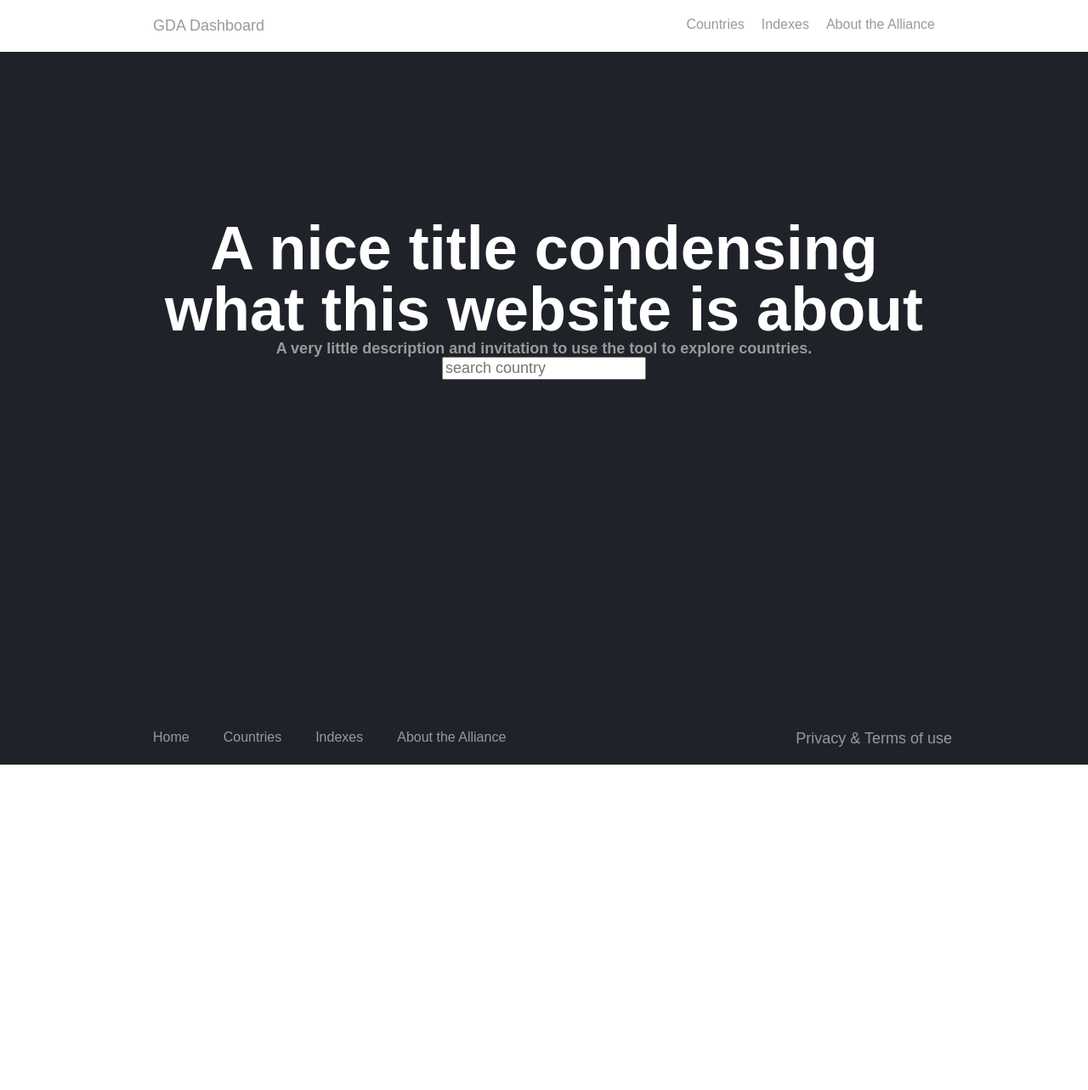
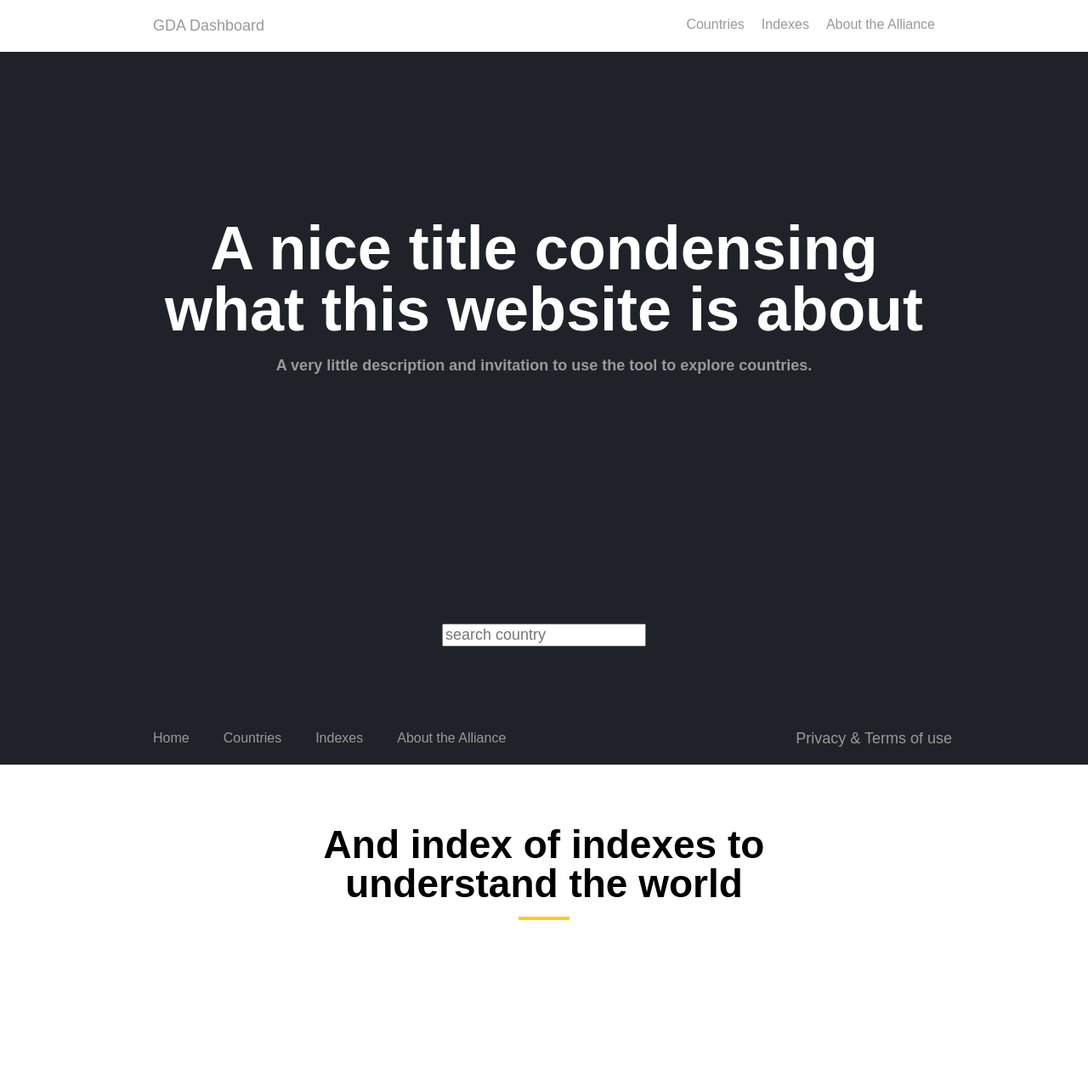
Before and after one commit to GovernanceDataAlliance/GDA-Dashboard, a Jekyll site: the page built from index.html, in a window 1280 px wide. Shown: the whole page at 85% size. Built offline with Jekyll 4.4.1, drawn with Linux system fonts in a browser that asks for light colours; nearby versions of some CDN libraries; some web fonts are replaced; library files that are not in the unit come from our copies; before the commit the page ends 902 px from its top, so only the background shows below that.

Commit message:
content layout

```diff
--- a/_sass/components/_c-section-title.scss
+++ b/_sass/components/_c-section-title.scss
@@ -1,6 +1,7 @@
 .c-section-title {
 	font-size: rem(46px);
 	line-height: 1em;
+	padding-bottom: rem(20px);
 
 	&.-light {
 		color: $font-color-3;
@@ -10,7 +11,32 @@
 		color: $font-color-2;
 	}
 
+	&.-secondary {
+		font-size: rem(24px);
+		text-align: center;
+	}
+
+	&.-highlighted {
+		position: relative;
+
+		&:after {
+			content: "";
+			@extend %centerx;
+			bottom: 0;
+			width: rem(60px);
+			height: rem(4px);
+			background-color: $color-3;
+		}
+	}
+
 	@media screen and (min-width: $screen-m) {
 		font-size: rem(72px);
+
+		&.-secondary {
+			max-width: 75%;
+			margin: 0 auto;
+			font-size: rem(46px);
+		}
+
 	}
 }
--- a/_sass/layout/_l-banner.scss
+++ b/_sass/layout/_l-banner.scss
@@ -1,28 +1,40 @@
 .l-banner {
 	display: flex;
-	align-content: center;
 	padding: rem(50px) 0;
 	background-color: $color-1;
 	text-align: center;
+
+	> .wrap {
+		display: flex;
+		justify-content: center;
+		flex-direction: column;
+	}
+
 
 	@media screen and (min-width: $screen-m) {
 		min-height: rem(525px);
 		padding: rem(60px) 0;
 
 		&.-main {
-			flex-direction: column;
 			min-height: rem(810px);
 			padding: rem(195px) 0 rem(110px) 0;
 			background-color: $color-1;
+
+			> .wrap {
+				justify-content: space-between;
+			}
 		}
 
 		&.-detail {
 			min-height: rem(435px);
-			align-content: flex-start;
-			justify-content: space-between;
 			padding: rem(60px) 0;
 			background-color: $white;
 			text-align: left;
+
+			> .wrap {
+				align-items: flex-start;
+				justify-content: space-between;
+			}
 		}
 	}
 }
--- a/_sass/layout/_l-content.scss
+++ b/_sass/layout/_l-content.scss
@@ -1,2 +1,6 @@
 .l-content {
+
+	&.-main {
+		padding: rem(100px) 0 rem(200px);
+	}
 }
--- a/_sass/layout/_l-footer.scss
+++ b/_sass/layout/_l-footer.scss
@@ -5,7 +5,7 @@
 		display: flex;
 		flex-direction: column;
 		padding: rem(20px) 0;
-		align-content: center;
+		align-items: center;
 	}
 
 	@media screen and (min-width: $screen-m) {
--- a/countries.html
+++ b/countries.html
@@ -4,8 +4,6 @@ layout: default
 
 <div class="l-banner">
 	<div class="wrap">
-		<div class="row">
-			<h3 class="c-section-title -dark">The countries</h3>
-		</div>
+		<h3 class="c-section-title -light -highlighted">The countries</h3>
 	</div>
 </div>
--- a/index.html
+++ b/index.html
@@ -4,21 +4,19 @@ layout: default
 
 <div class="l-banner -main">
 	<div class="wrap">
-		<div class="row">
+		<div>
 			<h3 class="c-section-title -light">A nice title condensing what this website is about</h3>
-			<h4>A very little description and invitation to use the tool to explore countries.</h4>
+			<h4 class="c-section-subtitle">A very little description and invitation to use the tool to explore countries.</h4>
+		</div>
 
-			<div class="c-search">
-				<input type="text" name="search" placeholder="search country" />
-			</div>
+		<div class="c-search">
+			<input type="text" name="search" placeholder="search country" />
 		</div>
 	</div>
 </div>
 
 <div class="l-content -main">
 	<div class="wrap">
-		<div class="row">
-			<h2>And index of indexes to understand the world</h2>
-		</div>
+		<h2 class="c-section-title -dark -secondary -highlighted">And index of indexes to understand the world</h2>
 	</div>
 </div>
```
